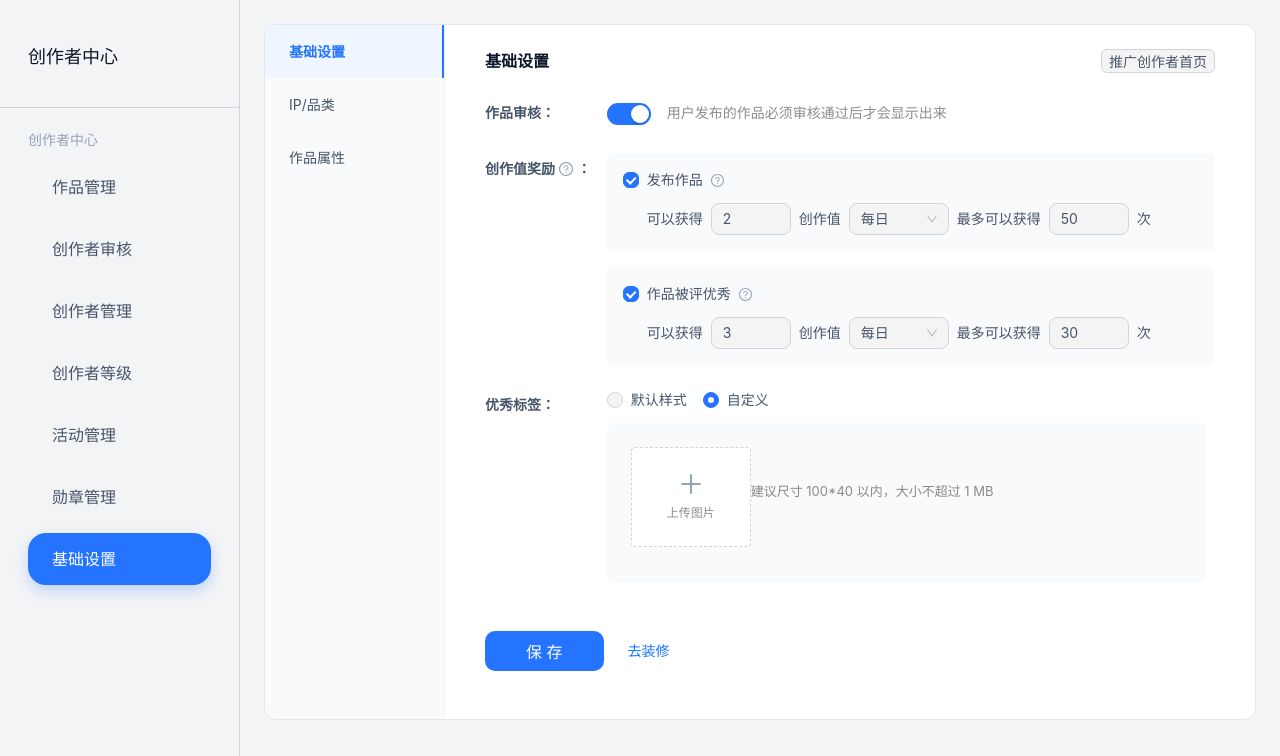
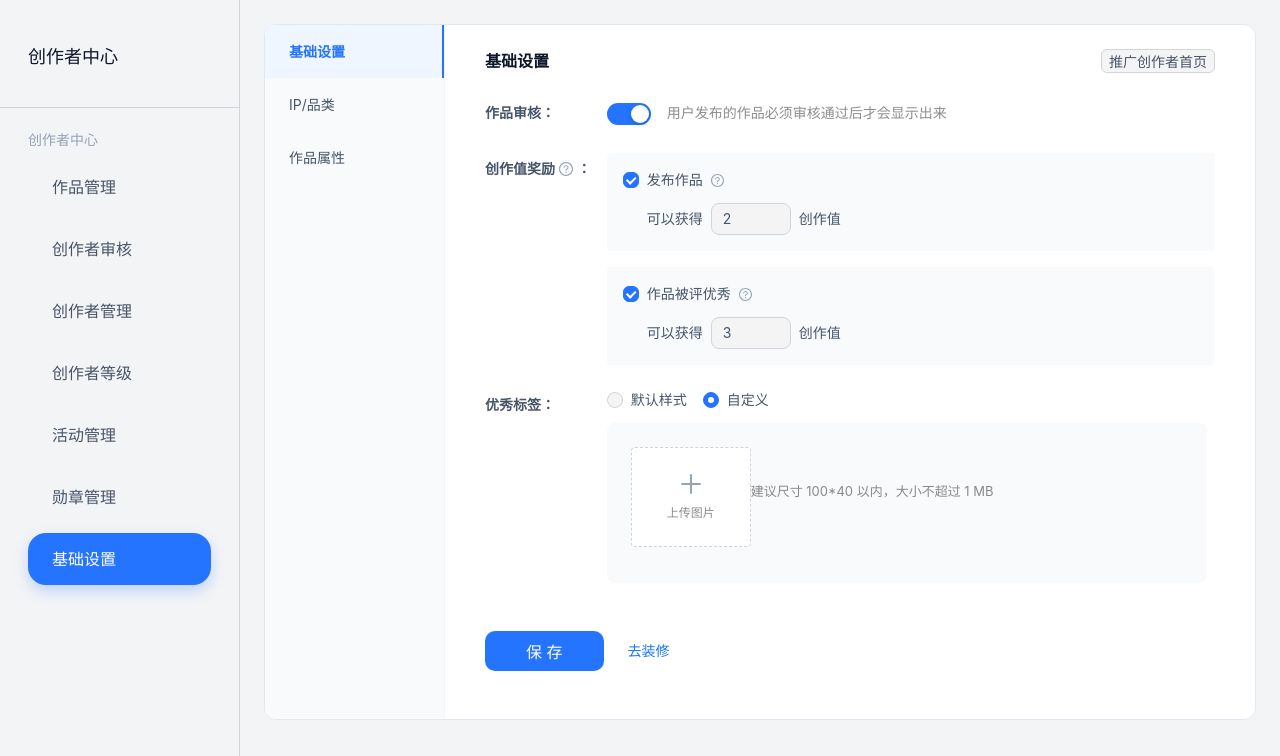
Before and after one commit to yuoolabs/creator-community-admin, a React (Vite) app: page /settings in a window 1280 px wide. Shown: the top 756 px of the page. Built offline with nearby package versions, Linux system fonts and the light colour scheme.

Commit message:
Update admin actions and simplify reward settings

```diff
--- a/src/pages/campaign/index.tsx
+++ b/src/pages/campaign/index.tsx
@@ -332,9 +332,14 @@ export default function CampaignPage() {
         >
           查询
         </Button>
-        <div style={{ flex: 1, display: 'flex', justifyContent: 'flex-end' }}>
+        <div style={{ flex: 1, display: 'flex', justifyContent: 'flex-end', gap: 16 }}>
           <Button type="primary" onClick={() => navigate('/campaign/new')}>
             添加活动
+          </Button>
+          <Button
+            onClick={() => message.info('推广活动主页功能建设中')}
+          >
+            推广活动主页
           </Button>
         </div>
       </FilterCard>
--- a/src/pages/settings/index.tsx
+++ b/src/pages/settings/index.tsx
@@ -468,19 +468,6 @@ export default function SettingsPage() {
                     <Text>可以获得</Text>
                     <InputNumber defaultValue={2} style={{ width: 80 }} />
                     <Text>创作值</Text>
-                    <Select
-                      defaultValue="daily"
-                      style={{ width: 100 }}
-                      options={[
-                        { label: '活动中', value: 'campaign' },
-                        { label: '每日', value: 'daily' },
-                        { label: '每周', value: 'weekly' },
-                        { label: '每月', value: 'monthly' },
-                      ]}
-                    />
-                    <Text>最多可以获得</Text>
-                    <InputNumber defaultValue={50} style={{ width: 80 }} />
-                    <Text>次</Text>
                   </div>
                 </div>
 
@@ -495,19 +482,6 @@ export default function SettingsPage() {
                     <Text>可以获得</Text>
                     <InputNumber defaultValue={3} style={{ width: 80 }} />
                     <Text>创作值</Text>
-                    <Select
-                      defaultValue="daily"
-                      style={{ width: 100 }}
-                      options={[
-                        { label: '活动中', value: 'campaign' },
-                        { label: '每日', value: 'daily' },
-                        { label: '每周', value: 'weekly' },
-                        { label: '每月', value: 'monthly' },
-                      ]}
-                    />
-                    <Text>最多可以获得</Text>
-                    <InputNumber defaultValue={30} style={{ width: 80 }} />
-                    <Text>次</Text>
                   </div>
                 </div>
               </div>
--- a/src/pages/work-review/index.tsx
+++ b/src/pages/work-review/index.tsx
@@ -140,7 +140,7 @@ export default function WorkReviewPage() {
     已删除: { text: '已删除', color: '#94a3b8', dot: '●' },
   }
   const currentStatus = (selectedWork?.status ?? '待审核') as TabKey
-  const showAuditMeta = currentStatus === '已拒绝' || currentStatus === '已删除'
+  const showAuditMeta = currentStatus !== '待审核'
 
   const handleActivityClick = (activityName: string) => {
     // Navigate to campaign page with search filter (simulated)
```
